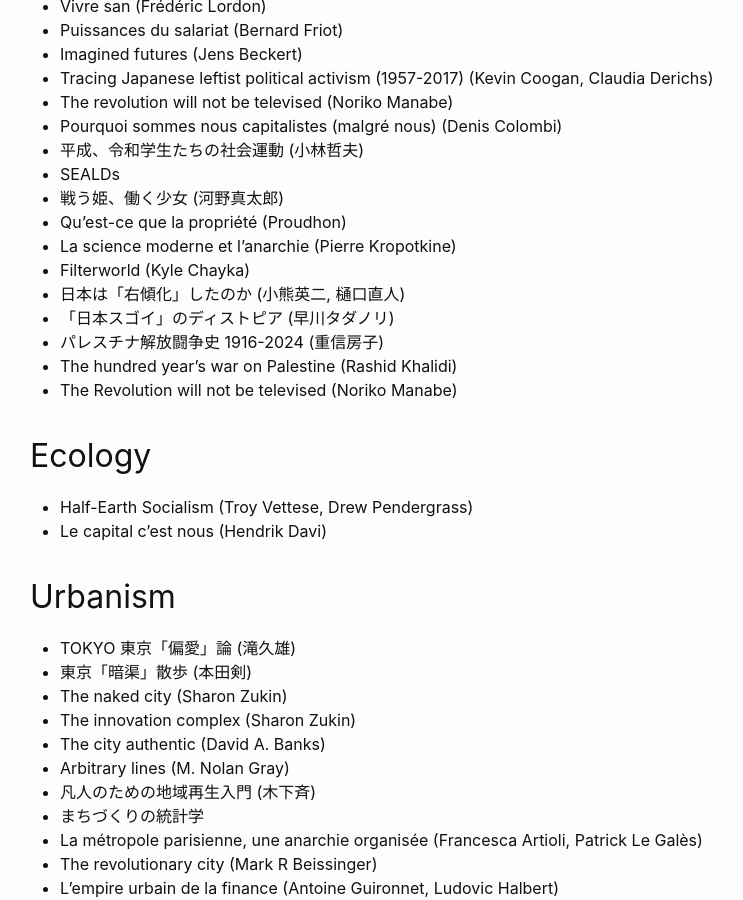
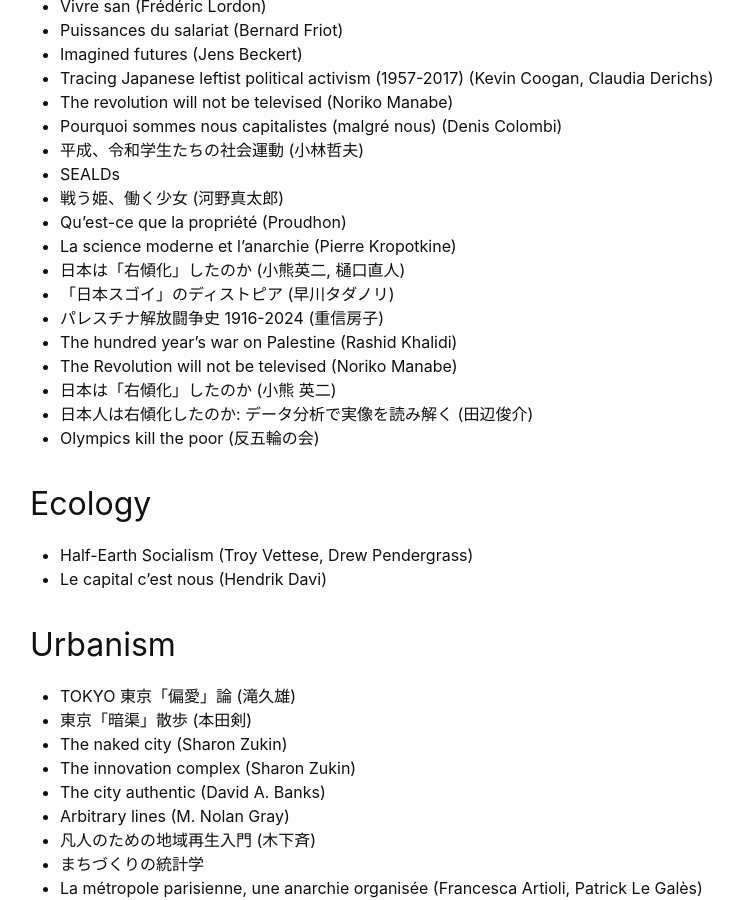
Before and after one commit to jydarack/jydarack.github.io, a Jekyll site: the page built from pal.md, in a window 1280 px wide and 900 px high, scrolled down 1910 px. Shown: the whole window, without its empty margins (240-983 px from the left). Built offline with Jekyll 4.4.1, drawn with Linux system fonts in a browser that asks for light colours; some of the changed text lies outside the part shown.

Commit message:
Filterworld

```diff
--- a/pal.md
+++ b/pal.md
@@ -85,12 +85,14 @@ I'll try to keep this list updated but do not keep your hopes too high.
 - 戦う姫、働く少女 (河野真太郎)
 - Qu'est-ce que la propriété (Proudhon)
 - La science moderne et l'anarchie (Pierre Kropotkine)
-- Filterworld (Kyle Chayka)
 - 日本は「右傾化」したのか (小熊英二, 樋口直人)
 - 「日本スゴイ」のディストピア (早川タダノリ)
 - パレスチナ解放闘争史 1916-2024 (重信房子)
 - The hundred year's war on Palestine (Rashid Khalidi)
 - The Revolution will not be televised (Noriko Manabe)
+- 日本は「右傾化」したのか (小熊 英二)
+- 日本人は右傾化したのか: データ分析で実像を読み解く (田辺俊介)
+- Olympics kill the poor (反五輪の会)
 
 ## Ecology
 
```
Also changed, not shown: other parts of pal.md (+0 -1 lines), _posts/2024-07-23-filterworld.md (added, +24 -0 lines).
